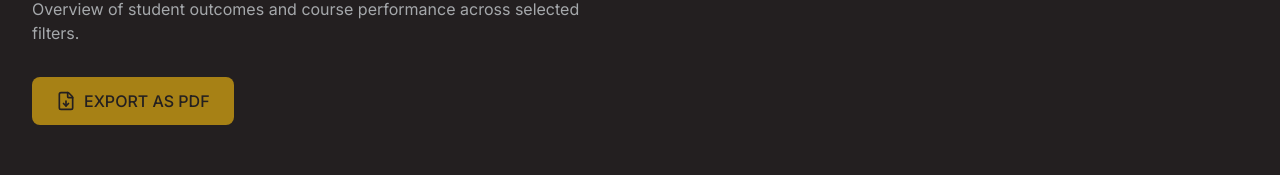
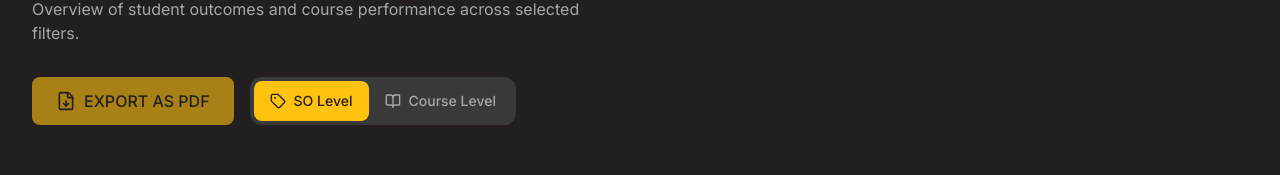
Before and after one commit to mrabaajr/Students-Outcomes-Assessment-System, a React (Vite) app in the folder frontend/: page /programchair/reports in a window 1280 px wide. Shown: the part 253-428 px from the top of the page. Built offline with nearby package versions, Linux system fonts and the light colour scheme; no server answers; sample sign-in values are in the browser's storage.

Commit message:
Reapply "Add report mode & dedup school-year options"
This reverts commit 49c1f008c18a8861c075b14e0e736d3c756453d9.

```diff
--- a/frontend/src/components/reports/SOSummaryTables.jsx
+++ b/frontend/src/components/reports/SOSummaryTables.jsx
@@ -112,7 +112,11 @@ function TextInput({ value, onChange, type = "text", multiline = false }) {
   return <input type={type} className={className} value={value ?? ""} onChange={(e) => onChange(e.target.value)} />;
 }
 
-function SOSummaryCard({ table, onSaveTable }) {
+function SOSummaryCard({ table, onSaveTable, schoolYearOptions = [] }) {
+  const uniqueSchoolYearOptions = useMemo(
+    () => [...new Set((schoolYearOptions || []).filter(Boolean))],
+    [schoolYearOptions]
+  );
   const normalized = useMemo(
     () => recalculateTable(table, table.formula || DEFAULT_FORMULA, table.variables?.length ? table.variables : DEFAULT_VARIABLES),
     [table]
@@ -196,7 +200,18 @@ function SOSummaryCard({ table, onSaveTable }) {
         </div>
         <div className="lg:col-span-3">
           <p className="mb-2 text-[11px] font-semibold uppercase tracking-[0.18em] text-[#8A817C]">Time of Data Collection</p>
-          <TextInput value={draftTable.time_of_data_collection} onChange={(value) => updateDraft((current) => ({ ...current, time_of_data_collection: value }))} />
+          <select
+            value={draftTable.time_of_data_collection ?? ""}
+            onChange={(event) => updateDraft((current) => ({ ...current, time_of_data_collection: event.target.value }))}
+            className="w-full rounded-md border border-[#E5DED0] bg-white px-3 py-2 text-sm text-[#231F20] outline-none transition focus:border-[#FFC20E]"
+          >
+            <option value="">Select School Year</option>
+            {uniqueSchoolYearOptions.map((schoolYear) => (
+              <option key={schoolYear} value={schoolYear}>
+                {schoolYear}
+              </option>
+            ))}
+          </select>
         </div>
       </div>
 
@@ -326,7 +341,7 @@ function SOSummaryCard({ table, onSaveTable }) {
   );
 }
 
-export default function SOSummaryTables({ tables = [], onSaveTable }) {
+export default function SOSummaryTables({ tables = [], onSaveTable, schoolYearOptions = [] }) {
   if (tables.length === 0) {
     return <div className="glass-card p-6 text-center text-[#6B6B6B]">No SO summary tables available for the selected filters.</div>;
   }
@@ -334,7 +349,7 @@ export default function SOSummaryTables({ tables = [], onSaveTable }) {
   return (
     <div className="space-y-6">
       {tables.map((table) => (
-        <SOSummaryCard key={`${table.so_id}-${table.report_config_id ?? "default"}`} table={table} onSaveTable={onSaveTable} />
+        <SOSummaryCard key={`${table.so_id}-${table.report_config_id ?? "default"}`} table={table} onSaveTable={onSaveTable} schoolYearOptions={schoolYearOptions} />
       ))}
     </div>
   );
--- a/frontend/src/components/reports/reportsfilter.jsx
+++ b/frontend/src/components/reports/reportsfilter.jsx
@@ -14,7 +14,10 @@ const soIconList = [Lightbulb, PenTool, MessageSquare, Scale, UsersRound, FlaskC
 const getSOIcon = (index) => soIconList[(index >= 0 ? index : 0) % soIconList.length];
 
 export default function ReportsFilter({ filters, setFilters, filterOptions }) {
-  const schoolYears = filterOptions?.school_years || [];
+  const schoolYears = useMemo(
+    () => [...new Set((filterOptions?.school_years || []).filter(Boolean))],
+    [filterOptions?.school_years]
+  );
   const courses = filterOptions?.courses || [];
   const sections = filterOptions?.sections || [];
   const studentOutcomes = filterOptions?.student_outcomes || [];
--- a/frontend/src/pages/programchair/Reports.jsx
+++ b/frontend/src/pages/programchair/Reports.jsx
@@ -8,13 +8,14 @@ import CourseSummary from "@/components/reports/CourseSummary.jsx";
 import SOSummaryTables from "@/components/reports/SOSummaryTables.jsx";
 import ReportsFilter from "@/components/reports/ReportsFilter.jsx";
 import { useToast } from "@/hooks/use-toast";
-import { FileDown, Loader2 } from "lucide-react";
+import { BookOpen, FileDown, Loader2, Tag } from "lucide-react";
 
 const API_BASE_URL = "http://localhost:8000/api";
 
 export default function Reports() {
   const { toast } = useToast();
   const reportContentRef = useRef(null);
+  const [reportMode, setReportMode] = useState("so");
   const [filters, setFilters] = useState({
     schoolYear: "",
     course: "",
@@ -250,6 +251,7 @@ export default function Reports() {
               Overview of student outcomes and course performance across selected filters.
             </p>
 
+            <div className="flex flex-wrap items-center gap-4">
               <button
                 onClick={handleExportReport}
                 disabled={!data || isLoading}
@@ -258,6 +260,32 @@ export default function Reports() {
                 <FileDown className="w-4 h-4 sm:w-5 sm:h-5" />
                 <span>EXPORT AS PDF</span>
               </button>
+
+              <div className="inline-flex items-center rounded-xl bg-[#3A3A3A] p-1">
+                <button
+                  onClick={() => setReportMode("so")}
+                  className={`inline-flex items-center gap-2 rounded-lg px-4 py-2 text-sm font-medium transition ${
+                    reportMode === "so"
+                      ? "bg-[#FFC20E] text-[#231F20]"
+                      : "text-[#A5A8AB] hover:text-white"
+                  }`}
+                >
+                  <Tag className="h-4 w-4" />
+                  SO Level
+                </button>
+                <button
+                  onClick={() => setReportMode("course")}
+                  className={`inline-flex items-center gap-2 rounded-lg px-4 py-2 text-sm font-medium transition ${
+                    reportMode === "course"
+                      ? "bg-[#FFC20E] text-[#231F20]"
+                      : "text-[#A5A8AB] hover:text-white"
+                  }`}
+                >
+                  <BookOpen className="h-4 w-4" />
+                  Course Level
+                </button>
+              </div>
+            </div>
           </div>
         </section>
 
@@ -268,6 +296,7 @@ export default function Reports() {
             setFilters={setFilters}
             filterOptions={data?.filter_options}
           />
+
         </div>
 
         {/* Report Content */}
@@ -280,12 +309,18 @@ export default function Reports() {
           ) : data ? (
             <>
               <StatCards metrics={data.metrics} />
+              {reportMode === "so" ? (
+                <>
                   <SOSummaryTables
                     tables={data.so_summary_tables || []}
                     onSaveTable={handleSaveSummaryTable}
+                    schoolYearOptions={data.filter_options?.school_years || []}
                   />
                   <SOPerformance soData={data.so_performance || []} />
+                </>
+              ) : (
                 <CourseSummary courses={data.course_summary || []} />
+              )}
             </>
           ) : (
             <div className="text-center py-16 text-[#A5A8AB]">
```
Also changed, not shown: 1 other file (tests, documents, lock files or other folders). Lines whose indentation alone changed are shown as unchanged.
